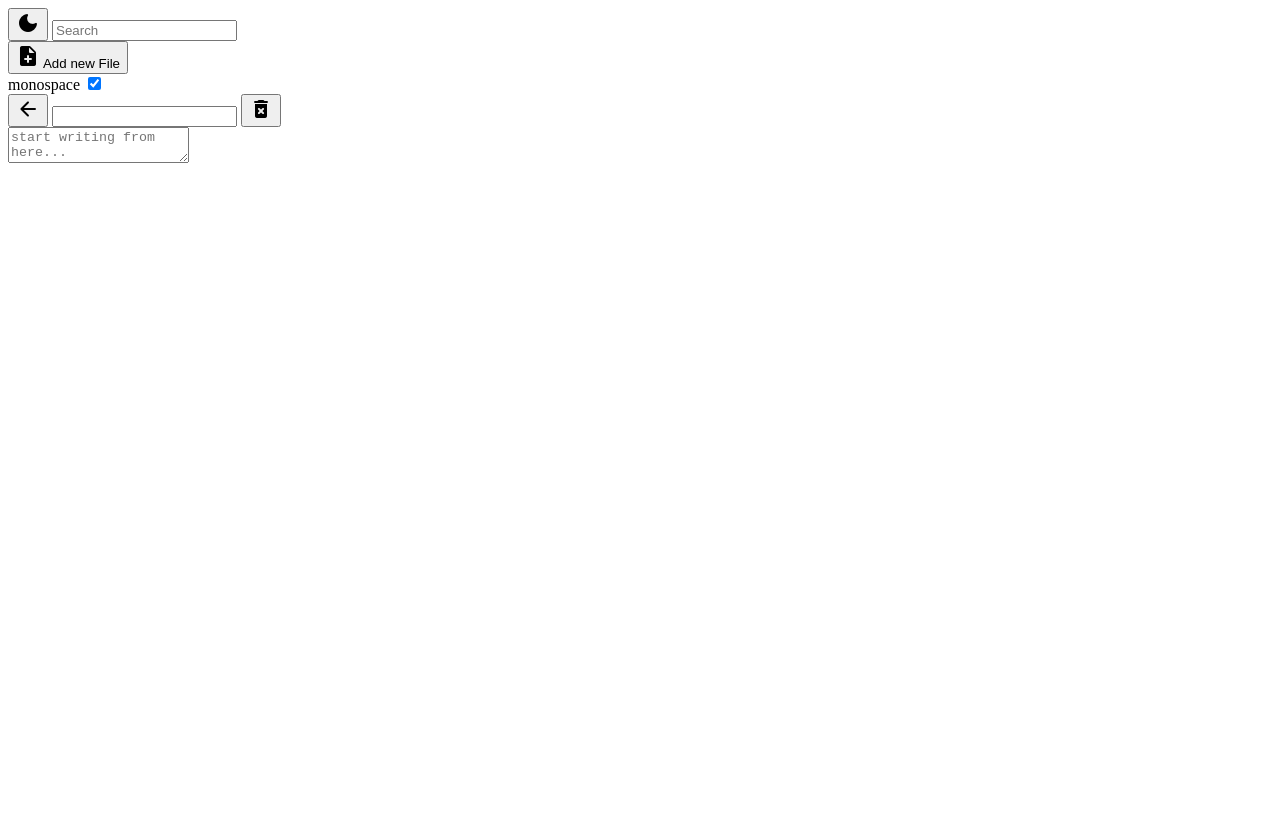
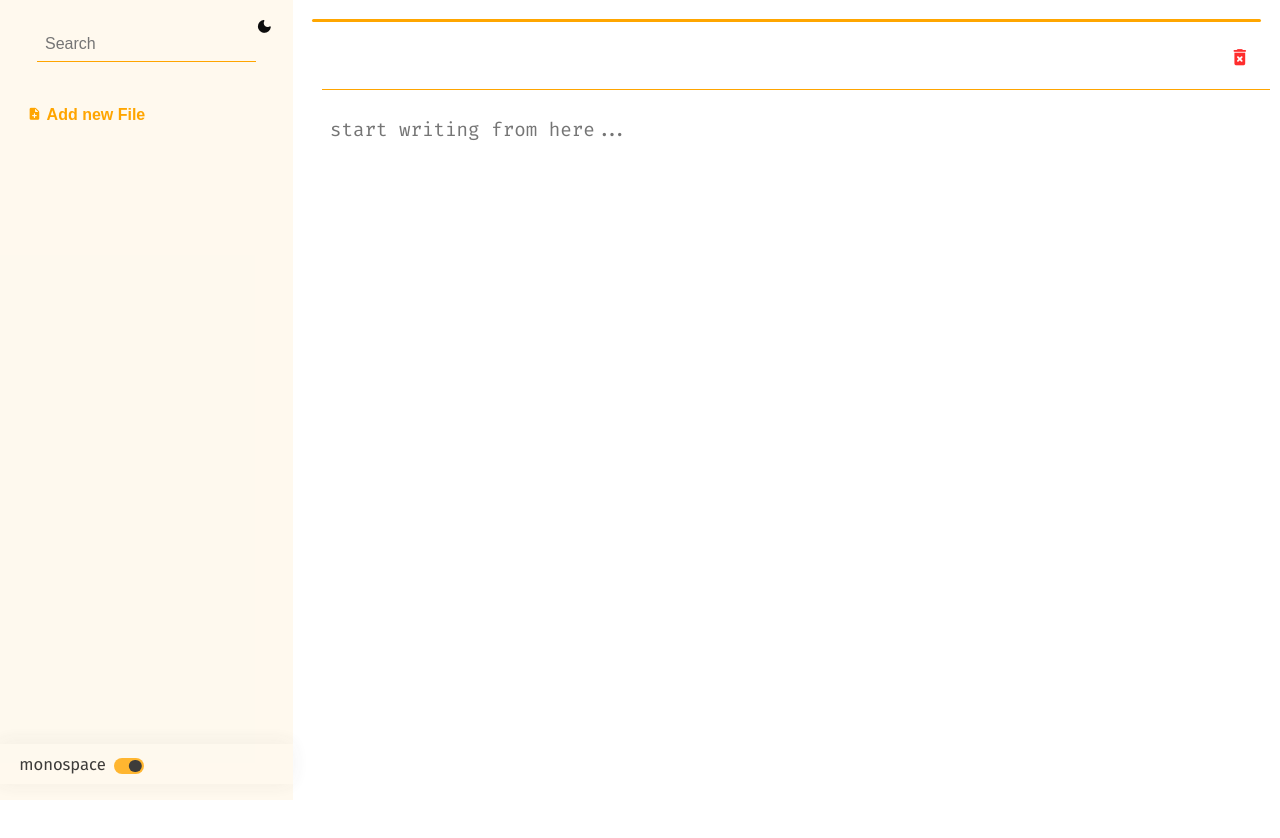
Before and after one commit to mohitk0208/notes-pwa, a plain HTML site: page dist/index.html in a window 1280 px wide. Before the commit the page ends 800 px from the top, so only its background shows below. Drawn offline with nearby package versions, Linux system fonts and the light colour scheme; the site is published under a folder, as on GitHub Pages, so addresses that start at the root find nothing.

Commit message:
made dist folder

```diff
--- a/index.html
+++ b/dist/index.html
@@ -7,10 +7,10 @@
 			rel="stylesheet"
 			href="https://fonts.googleapis.com/icon?family=Material+Icons+Round"
 		/>
-		<link rel="stylesheet" href="/style.css" />
+		<link rel="stylesheet" href="style.css" />
 		<link rel="manifest" href="manifest.webmanifest" />
 		<script src="https://unpkg.com/idb/build/iife/index-min.js" defer></script>
-		<script type="module" src="/script.js" defer></script>
+		<script type="module" src="script.js" defer></script>
 		<title>Notes | PWA</title>
 	</head>
 	<body class="dark">
--- a/sw_cached_site.js
+++ b/dist/sw_cached_site.js
@@ -1,20 +1,21 @@
 const cachesName = "notesCaches_v2";
 const appShellfiles = [
-	"/",
-	"/index.html",
-	"/indexedDb.js",
-	"/Note.js",
-	"/style.css",
-	"/script.js",
+	"./",
+	"./index.html",
+	"./indexedDb.js",
+	"./Note.js",
+	"./style.css",
+	"./script.js",
 
 	"https://fonts.googleapis.com/icon?family=Material+Icons+Round",
 	"https://fonts.gstatic.com/s/materialiconsround/v58/LDItaoyNOAY6Uewc665JcIzCKsKc_M9flwmP.woff2",
 
-	"https://fonts.gstatic.com/s/itim/v5/0nknC9ziJOYe8ANAkA.woff2",
-	"https://fonts.googleapis.com/css2?family=Itim&display=swap",
+	"https://fonts.gstatic.com/s/firacode/v10/uU9NCBsR6Z2vfE9aq3bh3dSD.woff2",
+	"https://fonts.gstatic.com/s/firasans/v11/va9E4kDNxMZdWfMOD5Vvl4jL.woff2",
+	"https://fonts.googleapis.com/css2?family=Fira+Code:wght@400;700&family=Fira+Sans:wght@400;700&display=swap",
 
 	"https://unpkg.com/idb/build/iife/index-min.js",
-	"/manifest.webmanifest",
+	"./manifest.webmanifest",
 ];
 
 self.addEventListener("install", (e) => {
```
Also changed, not shown: dist/Note.js (renamed from Note.js), dist/indexedDb.js (renamed from indexedDb.js), dist/manifest.webmanifest (renamed from manifest.webmanifest), dist/script.js (renamed from script.js), dist/style.css (renamed from style.css).
